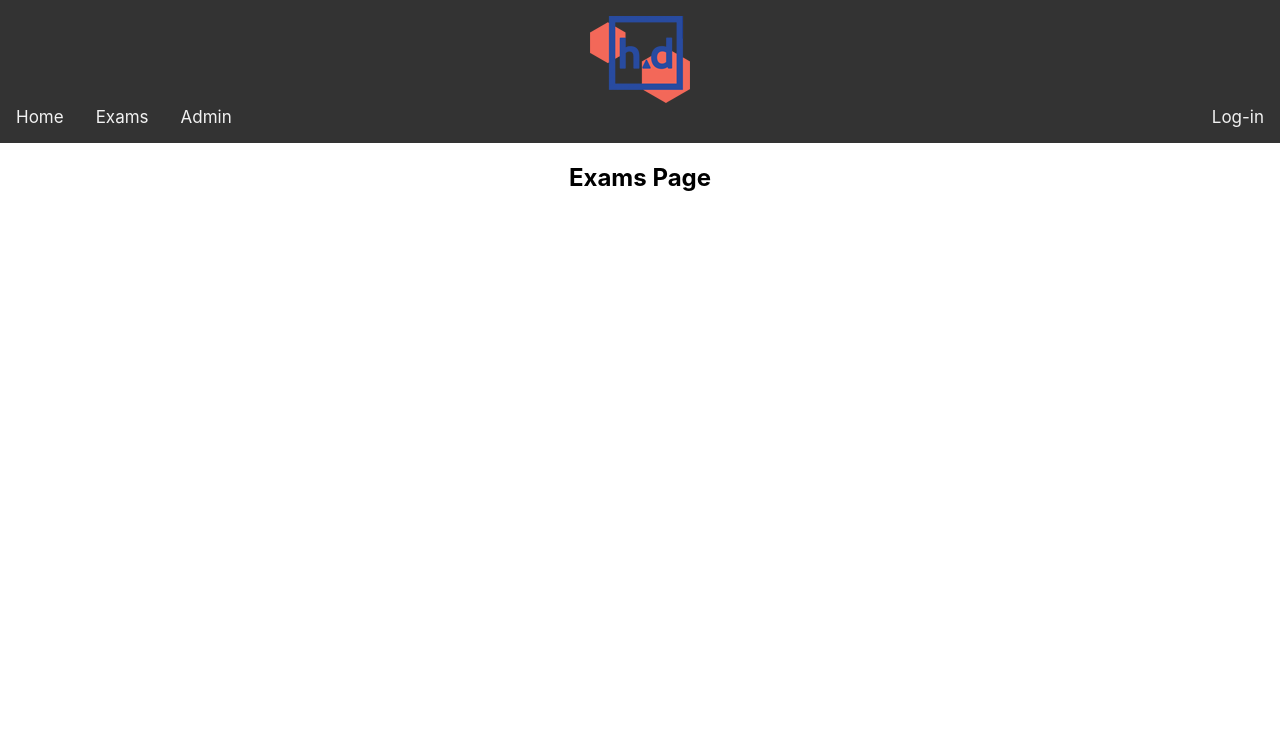
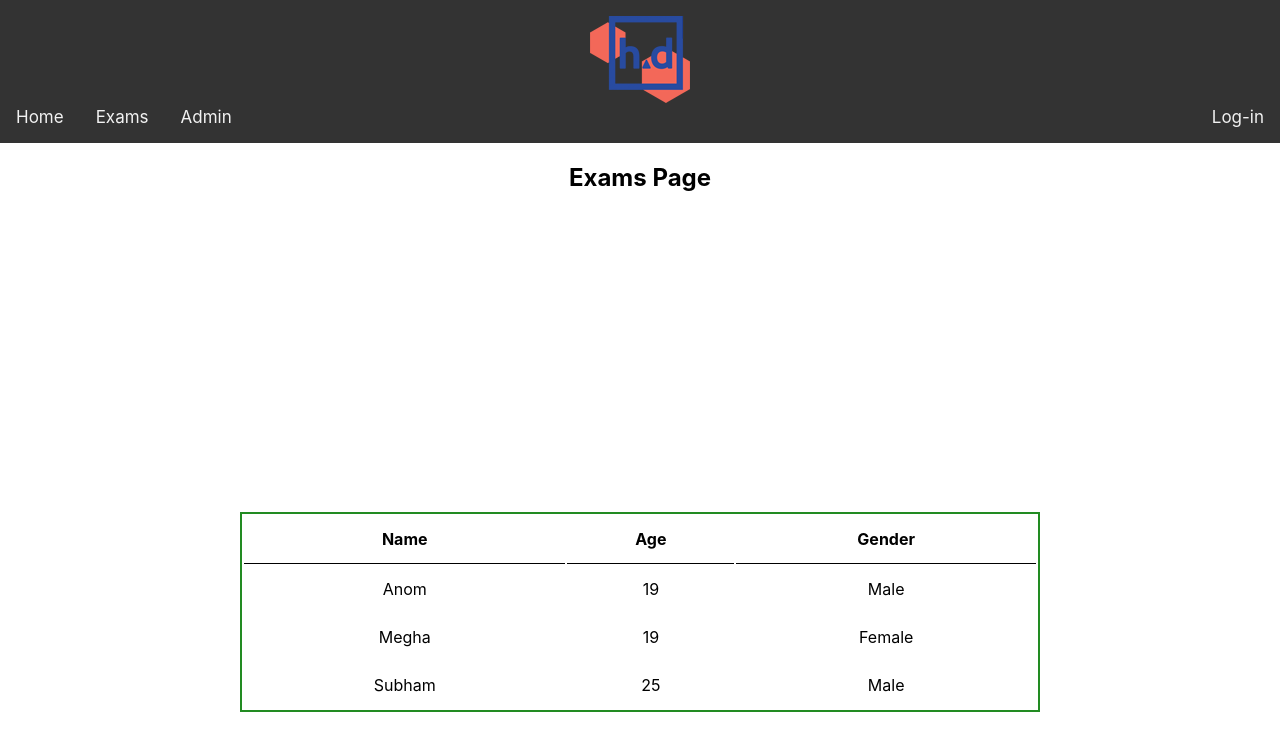
Before and after one commit to AndrewDeAsevedo/Zaacaa, a React (Create React App) app in the folder client/: page /exams in a window 1280 px wide. Shown: the top 750 px of the page. Built offline with nearby package versions, Linux system fonts and the light colour scheme.

Commit message:
Started the Exams page: added table with mild data

```diff
--- a/client/src/components/header.css
+++ b/client/src/components/header.css
@@ -16,7 +16,8 @@
     font-size: 17px;
   }
 
-#right {
+  /* This is to move the log in button seperate from other buttons */
+ #right {
     float: right;
   }
 
--- /dev/null
+++ b/client/src/pages/exams.css
@@ -0,0 +1,21 @@
+.Exams {
+	width: 100%;
+	height: 100vh;
+	display: flex;
+	justify-content: center;
+	align-items: center;
+}
+
+table {
+	border: 2px solid forestgreen;
+	width: 800px;
+	height: 200px;
+}
+
+th {
+	border-bottom: 1px solid black;
+}
+
+td {
+	text-align: center;
+}
--- a/client/src/pages/exams.js
+++ b/client/src/pages/exams.js
@@ -1,10 +1,38 @@
+import React from "react";
 import Header from "../components/header";
+import "./exams.css";
+
+// Temporary trash data, later we are gonna replace this with
+// what we get from their API
+const data = [
+  { name: "Anom", age: 19, gender: "Male" },
+  { name: "Megha", age: 19, gender: "Female" },
+  { name: "Subham", age: 25, gender: "Male" },
+];
 
 export default function Exams() {
   return (
     <>
       <Header />
-      <h2> Exams Page</h2>
+      <h2> Exams Page </h2>
+      <div className="Exams">
+        <table>
+          <tr>
+            <th>Name</th>
+            <th>Age</th>
+            <th>Gender</th>
+          </tr>
+          {data.map((val, key) => {
+            return (
+              <tr key={key}>
+                <td>{val.name}</td>
+                <td>{val.age}</td>
+                <td>{val.gender}</td>
+              </tr>
+            );
+          })}
+        </table>
+      </div>
     </>
   );
 }
```
